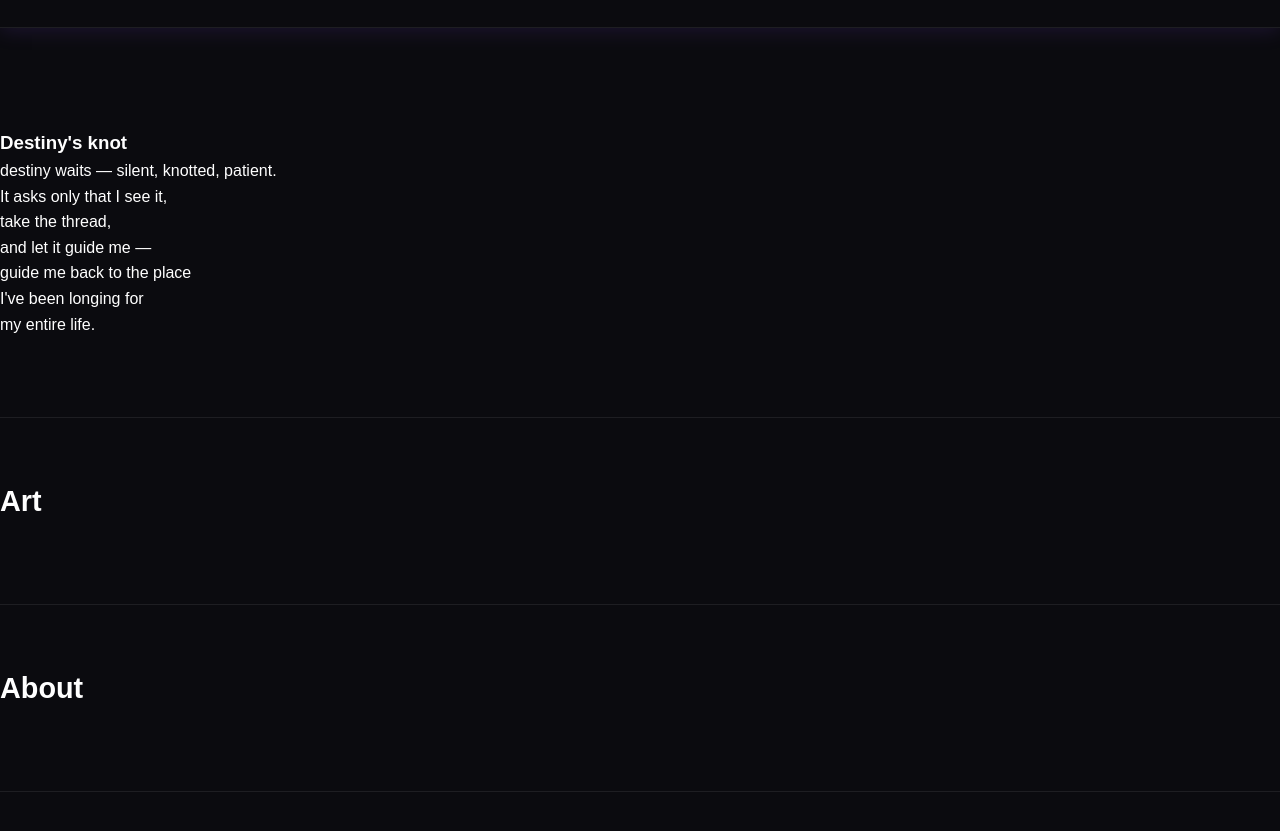
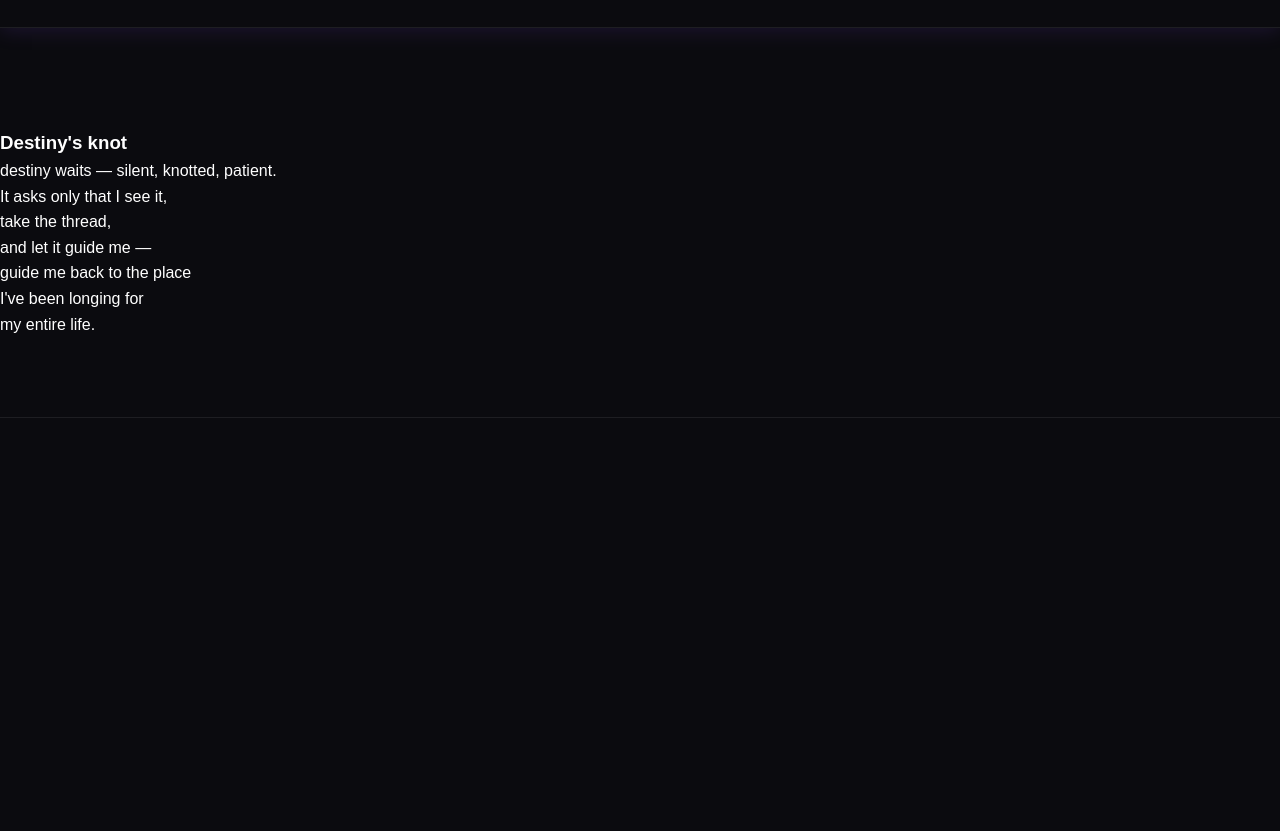
Before and after one commit to livintechnicolour/Website, a plain HTML site: page Art Website/index.html in a window 1280 px wide. Shown: the part 135-966 px from the top of the page. After the commit the page ends 800 px from the top, so only its background shows below. Drawn offline with Linux system fonts and the light colour scheme.

Commit message:
On branch art-and-poetry-site  Changes to be committed: 	modified:   Art Website/index.html Changes not staged for commit: 	modified:   Art Website/index.html 	modified:   Art Website/style.css

```diff
--- a/Art Website/index.html
+++ b/Art Website/index.html
@@ -37,20 +37,3 @@
         </p>
     </div>
 </section>
-
-
-
-    <!-- -------Art Section------- -->
-    <section id="Art">
-        <h2>Art</h2>
-    </section>
-
-    <!-- -------About Section------- -->
-    <section id="About">
-        <h2>About</h2>
-    </section>
-
-</main>
-
-</body>
-</html>
```
